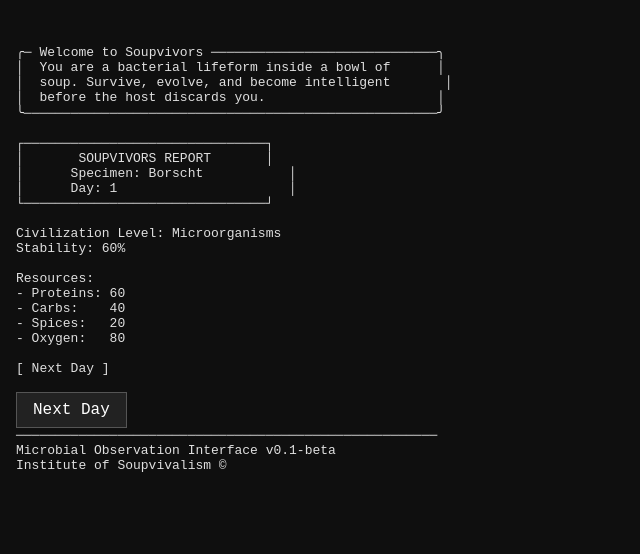
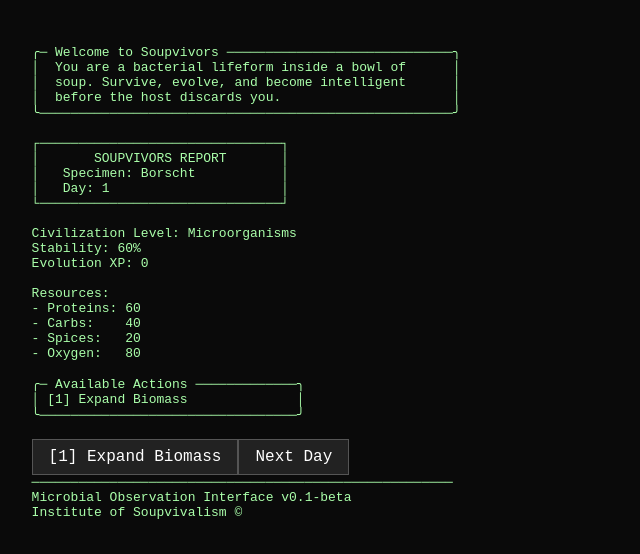
Before and after one commit to mariaparfenyuk/soupvivors-game, a React (Vite) app: page / in a window 1280 px wide. Shown: the top 554 px of the page, without its empty margins (0-640 px from the left). Built offline with nearby package versions, Linux system fonts and the light colour scheme.

Commit message:
feature/3-random-events

```diff
--- a/src/App.tsx
+++ b/src/App.tsx
@@ -1,9 +1,11 @@
 import { useState } from 'react';
 import './index.css';
 import { GameState, initialGameState, LEVEL_NAMES } from './game/state';
+import { gameEvents } from './game/events';
 
 function App() {
   const [state, setState] = useState<GameState>(initialGameState);
+  const [lastEvent, setLastEvent] = useState<string | null>(null);
 
   const nextDay = () => {
     setState(prev => ({
@@ -12,32 +14,62 @@ function App() {
     }));
   };
 
+  const expandBiomass = () => {
+    setState((prev: GameState) => {
+      const newXp = prev.xp + 5;
+      const newProteins = Math.max(prev.proteins - 5, 0);
+      const newCarbs = Math.max(prev.carbs - 5, 0);
+
+      let stabilityChange = 0;
+      if (newProteins < 20 || newCarbs < 20) {
+        stabilityChange = -5;
+      } else if (newProteins > 50 && newCarbs > 50) {
+        stabilityChange = +5;
+      }
+
+      return {
+        ...prev,
+        xp: newXp,
+        proteins: newProteins,
+        carbs: newCarbs,
+        stability: Math.max(Math.min(prev.stability + stabilityChange, 100), 0),
+        day: prev.day + 1,
+      };
+    });
+  };
+  const formattedEvent = lastEvent ? `\nRecent Event:\n> ${lastEvent}\n` : '';
   return (
     <pre style={{ fontFamily: 'monospace', padding: '1rem', whiteSpace: 'pre-wrap' }}>
   {`
   ╭─ Welcome to Soupvivors ─────────────────────────────╮
   │  You are a bacterial lifeform inside a bowl of      │
-│  soup. Survive, evolve, and become intelligent       │
+  │  soup. Survive, evolve, and become intelligent      │
   │  before the host discards you.                      │
   ╰─────────────────────────────────────────────────────╯
 
   ┌───────────────────────────────┐
   │       SOUPVIVORS REPORT       │
-│      Specimen: ${state.soup.padEnd(18)}│
-│      Day: ${state.day.toString().padEnd(23)}│
+  │   Specimen: ${state.soup.padEnd(18)}│
+  │   Day: ${state.day.toString().padEnd(23)}│
   └───────────────────────────────┘
 
   Civilization Level: ${LEVEL_NAMES[state.level]}
   Stability: ${state.stability}%
+  Evolution XP: ${state.xp}
 
   Resources:
   - Proteins: ${state.proteins}
   - Carbs:    ${state.carbs}
   - Spices:   ${state.spices}
   - Oxygen:   ${state.oxygen}
-
-[ Next Day ]
   `}
+  {formattedEvent}
+  {`
+  ╭─ Available Actions ─────────────╮
+  │ [1] Expand Biomass              │
+  ╰─────────────────────────────────╯
+  `}
+      <button onClick={expandBiomass}>[1] Expand Biomass</button>
       <button onClick={nextDay}>Next Day</button>
   {`
   ──────────────────────────────────────────────────────
--- /dev/null
+++ b/src/game/events.ts
@@ -0,0 +1,41 @@
+export type GameEvent = {
+  description: string;
+  effect: (state: any) => any;
+};
+
+export const gameEvents: GameEvent[] = [
+  {
+    description: "A spoon disturbed the broth.",
+    effect: (state) => ({
+      ...state,
+      stability: Math.max(state.stability - 10, 0),
+      proteins: Math.max(state.proteins - 5, 0),
+    }),
+  },
+  {
+    description: "The broth has matured overnight.",
+    effect: (state) => ({
+      ...state,
+      carbs: state.carbs + 5,
+      stability: Math.min(state.stability + 5, 100),
+    }),
+  },
+  {
+    description: "Spices dissolved more evenly than expected.",
+    effect: (state) => ({
+      ...state,
+      spices: state.spices + 10,
+    }),
+  },
+  {
+    description: "Refrigerator temperature dropped.",
+    effect: (state) => ({
+      ...state,
+      oxygen: Math.max(state.oxygen - 5, 0),
+    }),
+  },
+  {
+    description: "Nothing unusual happened.",
+    effect: (state) => ({ ...state }),
+  },
+];
--- a/src/game/state.ts
+++ b/src/game/state.ts
@@ -1,12 +1,13 @@
 export type GameState = {
   day: number;
-  stability: number;
-  level: number;
+  stability: number; // 0–100
+  level: number; // 1–5
   soup: string;
   proteins: number;
   carbs: number;
   spices: number;
   oxygen: number;
+  xp: number;
 };
 
 export const initialGameState: GameState = {
@@ -18,6 +19,7 @@ export const initialGameState: GameState = {
   carbs: 40,
   spices: 20,
   oxygen: 80,
+  xp: 0,
 };
 
 export const LEVEL_NAMES: Record<number, string> = {
--- a/src/index.css
+++ b/src/index.css
@@ -1,7 +1,7 @@
 body {
   margin: 0;
-  background: #0f0f0f;
-  color: #e0e0e0;
+  background-color: #0a0a0a;
+  color: #aaffaa;
   font-family: 'IBM Plex Mono', monospace;
 }
 
```
Lines whose indentation alone changed are shown as unchanged.
